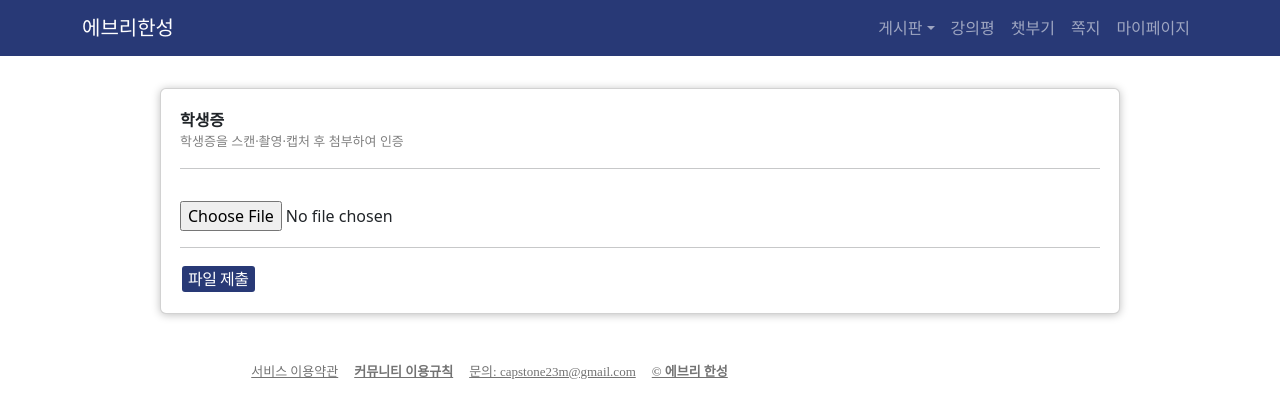
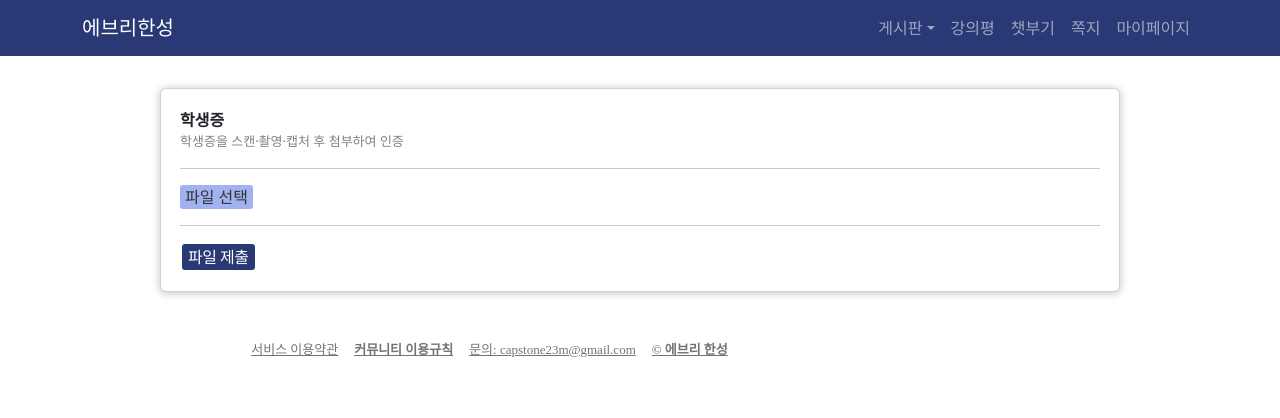
Before and after one commit to minseokiim/everyHansung_Front, a React (Create React App) app: page /auth/idcard in a window 1280 px wide. Shown: the top 418 px of the page. Built offline with nearby package versions, Linux system fonts and the light colour scheme.

Commit message:
스타일링 추가

```diff
--- /dev/null
+++ b/src/page/myPage/AccountPage/Authentication/Auth.css
@@ -0,0 +1,28 @@
+#file-input {
+  display: none;
+}
+
+#file-input + label {
+  cursor: pointer;
+  background-color: hwb(227 63% 6%);
+  color: white;
+  border-width: 0px;
+  border-radius: 3px;
+  color: #333;
+  padding: 0px 5px;
+}
+
+#file-input + label:hover {
+  border-color: #888;
+  background-color: hsl(227, 49%, 31%);
+  color: white;
+}
+
+#file-input:focus + label {
+  border-color: #007bff;
+}
+
+#file-input:checked + label {
+  background-color: #007bff;
+  color: #fff;
+}
--- a/src/page/myPage/AccountPage/Authentication/CardAuthentication.js
+++ b/src/page/myPage/AccountPage/Authentication/CardAuthentication.js
@@ -2,6 +2,7 @@ import { useState } from "react";
 import axios from "axios";
 import "../../../signupPage/SignUpPage.css";
 import { useNavigate } from "react-router-dom";
+import "./Auth.css";
 
 const CardAuthentication = () => {
   const move = useNavigate();
@@ -54,8 +55,11 @@ const CardAuthentication = () => {
           type="file"
           accept="image/*"
           onChange={handleImageChange}
-          className="mt-3"
+          className="t-3"
+          id="file-input"
         />
+        <label for="file-input">파일 선택</label>
+
         {preview && (
           <div className="mt-3">
             <img src={preview} alt="preview" width="400" />
--- a/src/page/myPage/AccountPage/Authentication/CertificateAuthentication.js
+++ b/src/page/myPage/AccountPage/Authentication/CertificateAuthentication.js
@@ -2,6 +2,7 @@ import { useState } from "react";
 import axios from "axios";
 import "../../../signupPage/SignUpPage.css";
 import { useNavigate } from "react-router-dom";
+import "./Auth.css";
 
 const CertificateAuthentication = () => {
   const move = useNavigate();
@@ -55,8 +56,10 @@ const CertificateAuthentication = () => {
           type="file"
           accept="image/*"
           onChange={handleImageChange}
-          className="mt-3"
+          className="t-3"
+          id="file-input"
         />
+        <label for="file-input">파일 선택</label>
         {preview && (
           <div className="mt-3">
             <img src={preview} alt="preview" width="400" />
--- a/src/page/myPage/AccountPage/Authentication/ChooseGraduateAuth.js
+++ b/src/page/myPage/AccountPage/Authentication/ChooseGraduateAuth.js
@@ -2,6 +2,7 @@ import { useState } from "react";
 import axios from "axios";
 import "../../../signupPage/SignUpPage.css";
 import { useNavigate } from "react-router-dom";
+import "./Auth.css";
 
 const ChooseGraduateAuth = () => {
   const move = useNavigate();
@@ -55,8 +56,10 @@ const ChooseGraduateAuth = () => {
           type="file"
           accept="image/*"
           onChange={handleImageChange}
-          className="mt-3"
+          className="t-3"
+          id="file-input"
         />
+        <label for="file-input">파일 선택</label>
         {preview && (
           <div className="mt-3">
             <img src={preview} alt="preview" width="400" />
```
